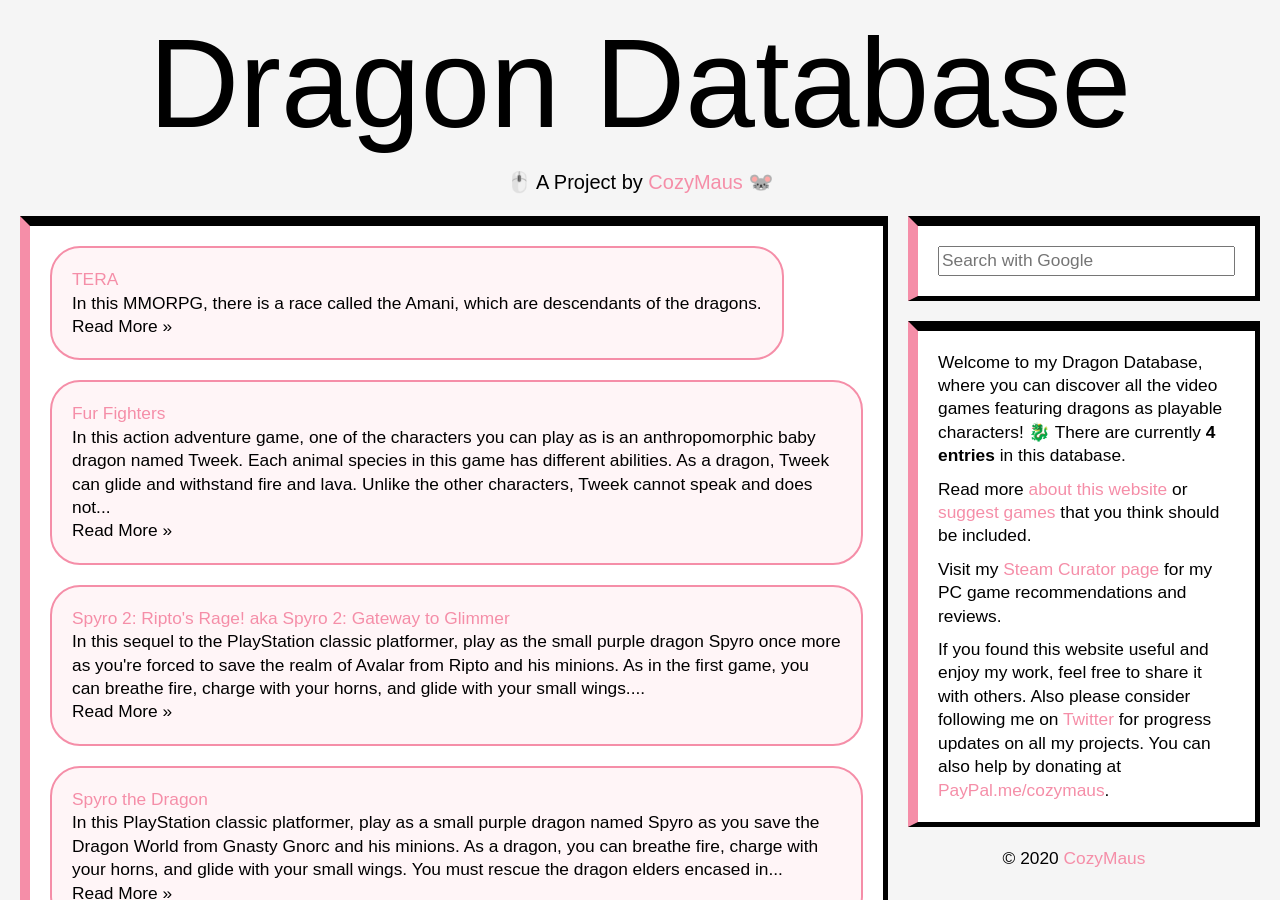
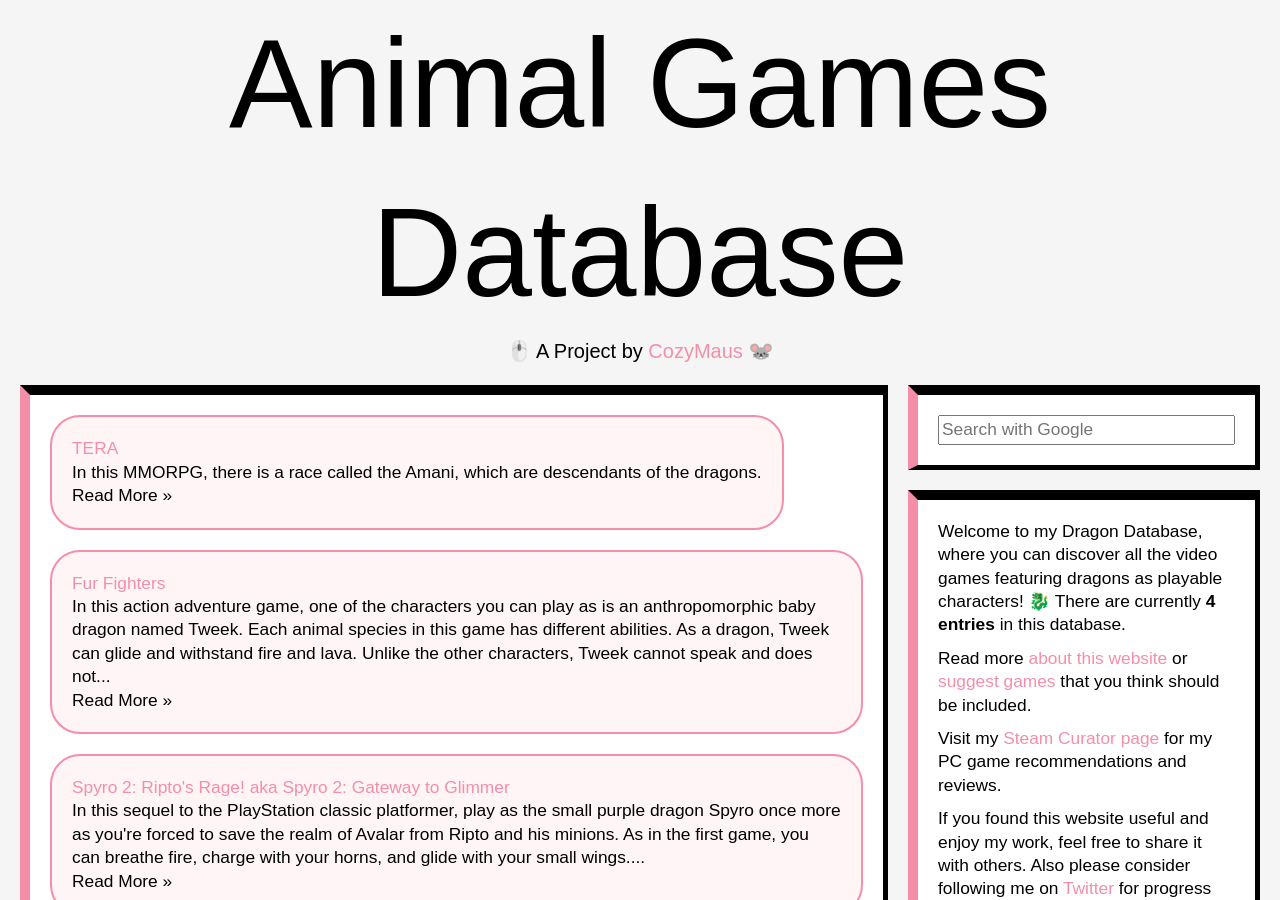
Before and after one commit to byliz/animal-game-database, a Jekyll site: the page built from index.html, in a window 1280 px wide and 900 px high. Built offline with Jekyll 4.4.1, drawn with Linux system fonts in a browser that asks for light colours; nearby versions of some CDN libraries; the list of posts is cut into pages by our own code.

Commit message:
Update default.html

```diff
--- a/_layouts/default.html
+++ b/_layouts/default.html
@@ -57,7 +57,7 @@
   <div class="container-fluid">
 
     <div id="title">
-      <h1><a href="https://animals.cozymaus.com/">Dragon Database</a></h1>
+      <h1><a href="https://animals.cozymaus.com/">Animal Games Database</a></h1>
       <h2>🖱️ A Project by <a href="https://cozymaus.com" target="_blank">CozyMaus</a> 🐭</h2>
     </div>
 
```
